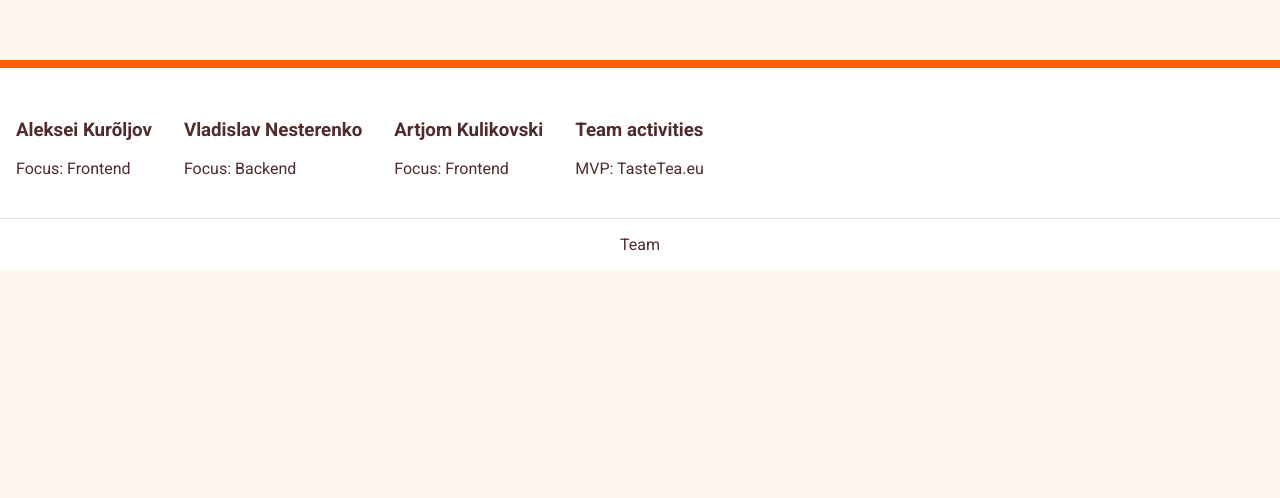
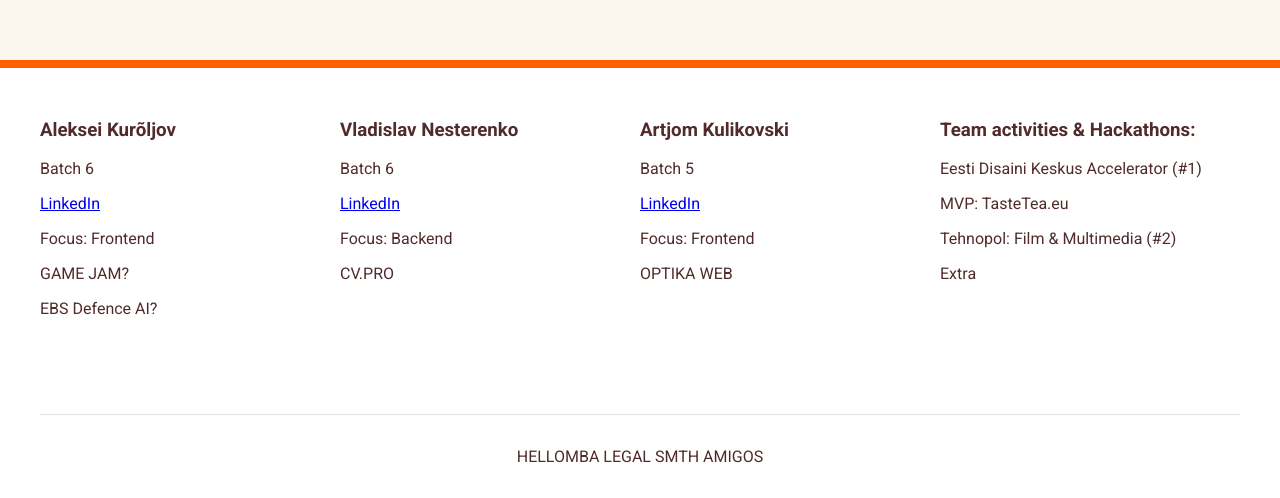
Before and after one commit to lex-corvinus/swed-tech, a website built with Vite: page index.html in a window 1280 px wide. Shown: the part 912-1410 px from the top of the page. Before the commit the page ends 1182 px from the top, so only its background shows below. Built offline with nearby package versions, Linux system fonts and the light colour scheme.

Commit message:
finished footer

```diff
--- a/src/partials/Footer.js
+++ b/src/partials/Footer.js
@@ -8,30 +8,43 @@ export const Footer = () => {
             <div class="footer-content-col">
 
                 <h3>Aleksei Kurõljov</h3>
+                <p>Batch 6</p>
+                <p><a href="#">LinkedIn</a></p>
                 <p>Focus: Frontend</p>
+                <p>GAME JAM?</p>
+                <p>EBS Defence AI?</p>
             </div>
 
             <div class="footer-content-col">
 
                 <h3>Vladislav Nesterenko</h3>
+                <p>Batch 6</p>
+                <p><a href="#">LinkedIn</a></p>
                 <p>Focus: Backend</p>
+                <p>CV.PRO</p>
             </div>
 
             <div class="footer-content-col">
 
                 <h3>Artjom Kulikovski</h3>
+                <p>Batch 5</p>
+                <p><a href="#">LinkedIn</a></p>
                 <p>Focus: Frontend</p>
+                <p>OPTIKA WEB</p>
             </div>
 
             <div class="footer-content-col">
 
-                <h3>Team activities</h3>
+                <h3>Team activities & Hackathons:</h3>
+                <p>Eesti Disaini Keskus Accelerator (#1)</p>
                 <p>MVP: TasteTea.eu</p>
+                <p>Tehnopol: Film & Multimedia (#2)</p>
+                <p>Extra</p>
             </div>
         </div>
 
         <div class="footer-legal">
-            Team
+            HELLOMBA LEGAL SMTH AMIGOS
         </div>
     </div>
     `;
--- a/src/styles/footer.css
+++ b/src/styles/footer.css
@@ -1,26 +1,62 @@
 .footer-wrapper {
+
     border-top: 8px solid var(--primary-active);
     background: var(--bg-inner);
     color: var(--text-main);
 
+    display: grid;
+
+    grid-template-columns: minmax(1rem, 1fr) 75rem minmax(1rem, 1fr);
+    grid-template-rows: 1fr;
+
+    /* Width: fill */
     width: 100%;
+
+    height: auto;
+
+    align-items: center;
+    min-width: 100vh;
+}
+.footer-wrapper > * {
+    grid-column: 2;
 }
 
 .footer-content {
     display: flex;
-    padding: 2rem 1rem;
+    flex-direction: row;
+
+    width: 100%;
+    height: auto;
+
+    align-items: flex-start;
+    justify-content: center;
+
+    padding-top: 2rem;
+    padding-bottom: 4rem;
 }
+.footer-content-col {
+    display: flex;
+    flex-direction: column;
 
-.footer-content-col {
-    margin-right: 2rem;
+    height: 100%;
+    width: 100%;
+
+    margin-bottom: 1rem;
 }
-
 .footer-content-col p {
-    margin: 0.5rem 0;
+    margin-bottom: 1rem;
 }
 
 .footer-legal {
     border-top: 1px solid var(--text-main-alt);
+
+    width: 100%;
+    height: auto;
+
+    align-items: center;
+    justify-content: center;
     text-align: center;
-    padding: 1rem;
+
+    padding-top: 2rem;
+    padding-bottom: 2rem;
 }
```
